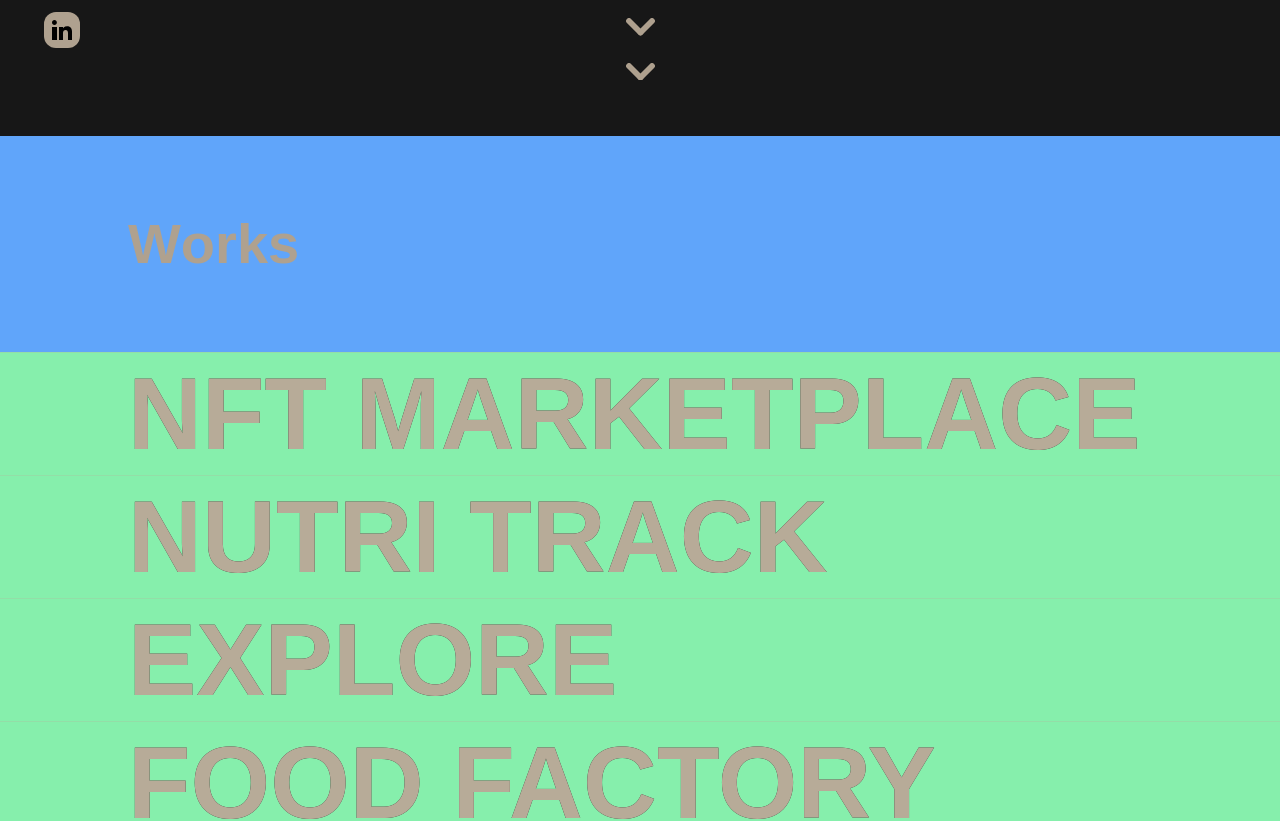
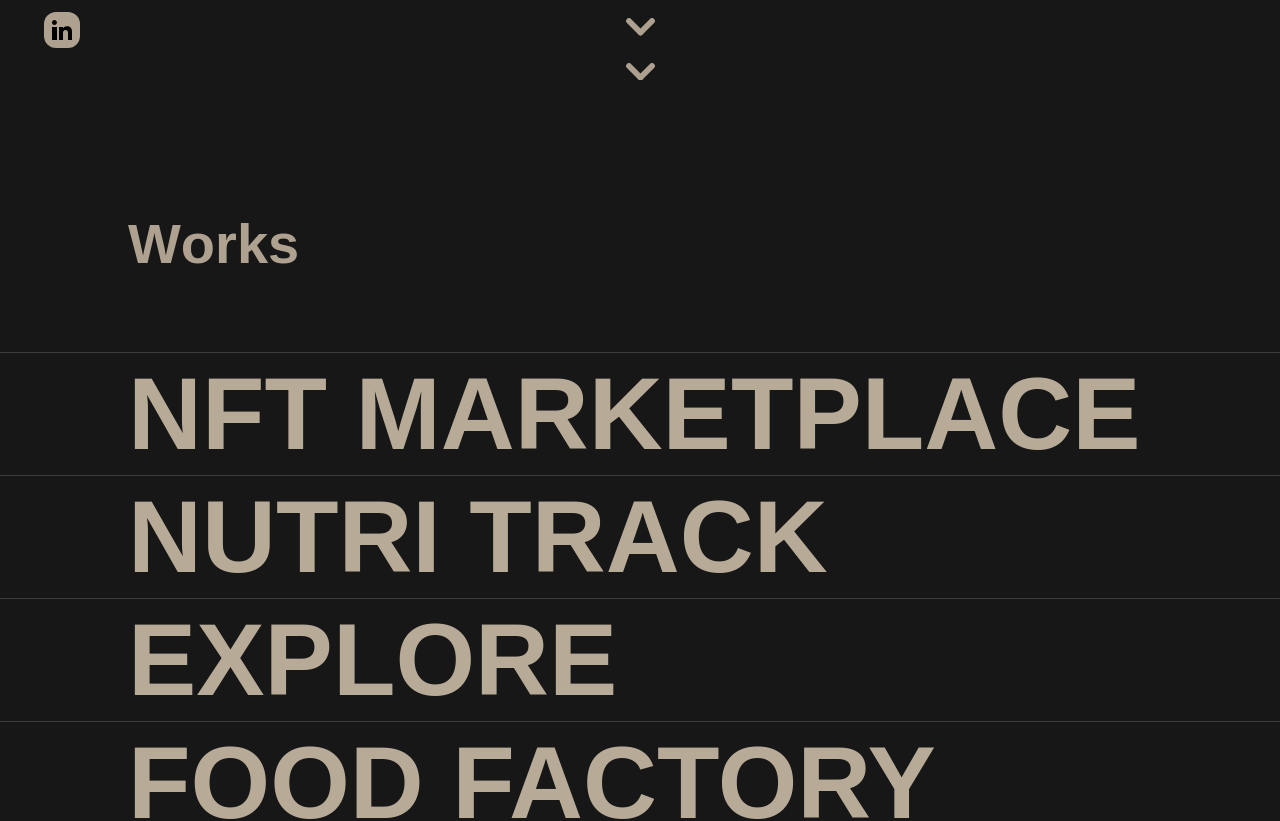
Before and after one commit to jorisbertier/NewPortfolioNext, a Next.js app: page / in a window 1280 px wide. Shown: the part 720-1541 px from the top of the page. Built offline with nearby package versions, Linux system fonts and the light colour scheme; grey boxes are pictures that could not be loaded; a web font is replaced by a local one.

Commit message:
responsive & lazing loading image correctif

```diff
--- a/src/app/components/HeroSection.tsx
+++ b/src/app/components/HeroSection.tsx
@@ -25,7 +25,7 @@ export default function HeroSection() {
                 <PathDrawing bottom={90}/>
             </div>
             {/* <StackSection/> */}
-            <div className='z-30 ss:mt-14 ss:p-0 bg-blue-400' id="work">
+            <div className='z-30 ss:mt-14 ss:p-0' id="work">
                 <RevealName name={'Works'}/>
                 <Projects/>
             </div>
--- a/src/app/components/Modal.jsx
+++ b/src/app/components/Modal.jsx
@@ -33,6 +33,15 @@ function Modal({handleClose, modalOpen,
 
         return () => window.removeEventListener("resize", updateSize);
     }, []);
+
+    useEffect(() => {
+        if (modalOpen && src && src.length > 0) {
+            src.forEach((image) => {
+                const img = new Image();
+                img.src = image;
+            });
+        }
+    }, [modalOpen, src]);
 
 
     useEffect(() => {
@@ -91,6 +100,7 @@ function Modal({handleClose, modalOpen,
                 <div className={`relative w-full md:h-[1300px] bg-white rounded-xl overflow-hidden ${selectedProject.title === 'Nutri Track' ? 'h-[600px]' : 'h-[550px]'}`}>
                     <motion.img
                         key={currentIndex}
+                        loading="eager"
                         src={src[currentIndex]}
                         className={`absolute rounded-xl w-full h-full md:h-full ${size > 20 ? 'object-fill aspect-3/2': 'object-fill aspect-3/2'}`}
                         initial={{ opacity: 0, filter: "blur(10px)" }}
--- a/src/app/components/projects/index.jsx
+++ b/src/app/components/projects/index.jsx
@@ -7,7 +7,7 @@ import { ProjectsData } from '@/app/utils/ProjectsData';
 export default function Projects() {
     const [selectedProject, setSelectedProject] = useState(null)
     return (
-        <div className="relative mt-0 s:mt-0 z-30 w-full bg-green-300">
+        <div className="relative mt-0 s:mt-0 z-30 w-full">
             <Titles data={ProjectsData} setSelectedProject={setSelectedProject}/>
             <Descriptions data={ProjectsData} selectedProject={selectedProject}/>
         </div>
```
